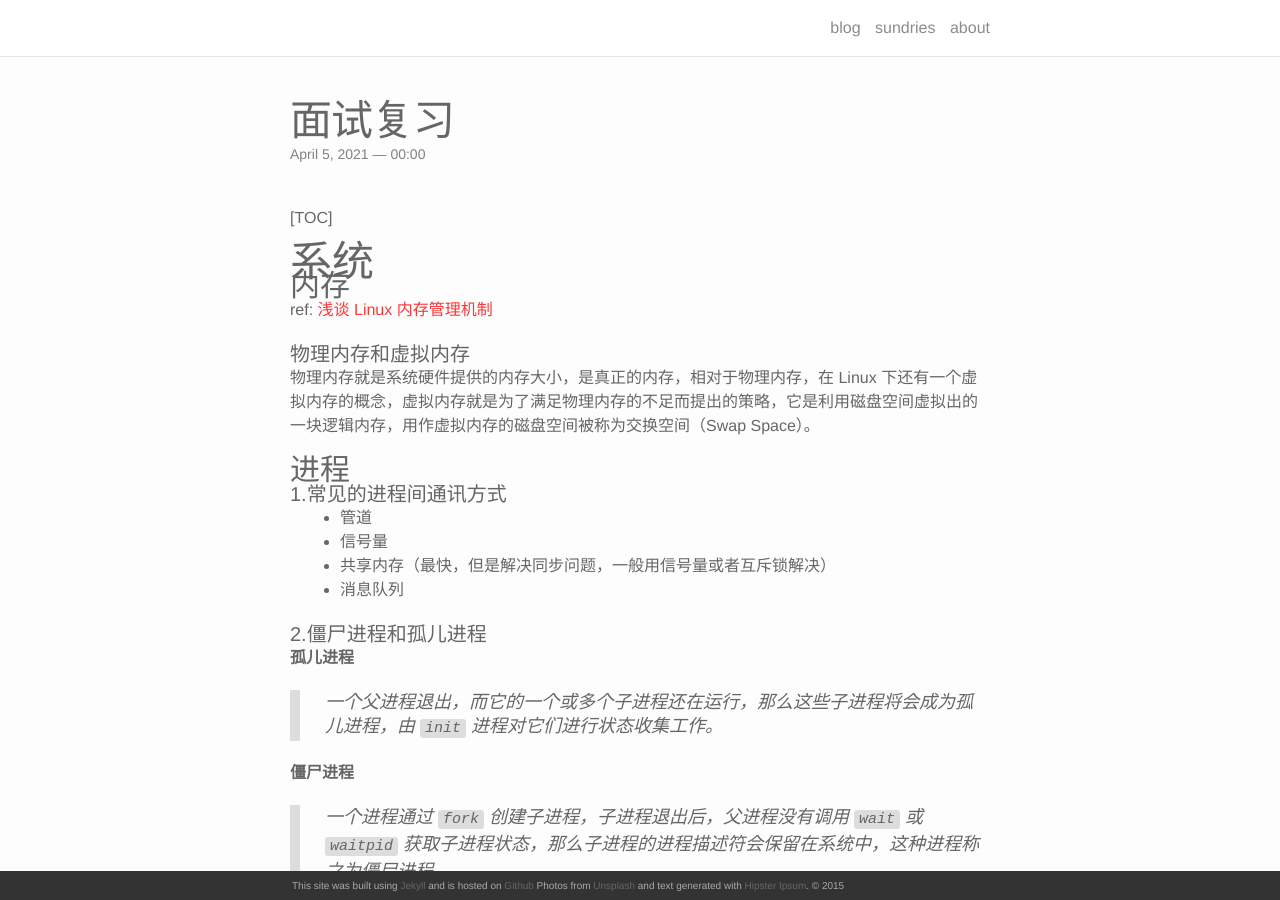
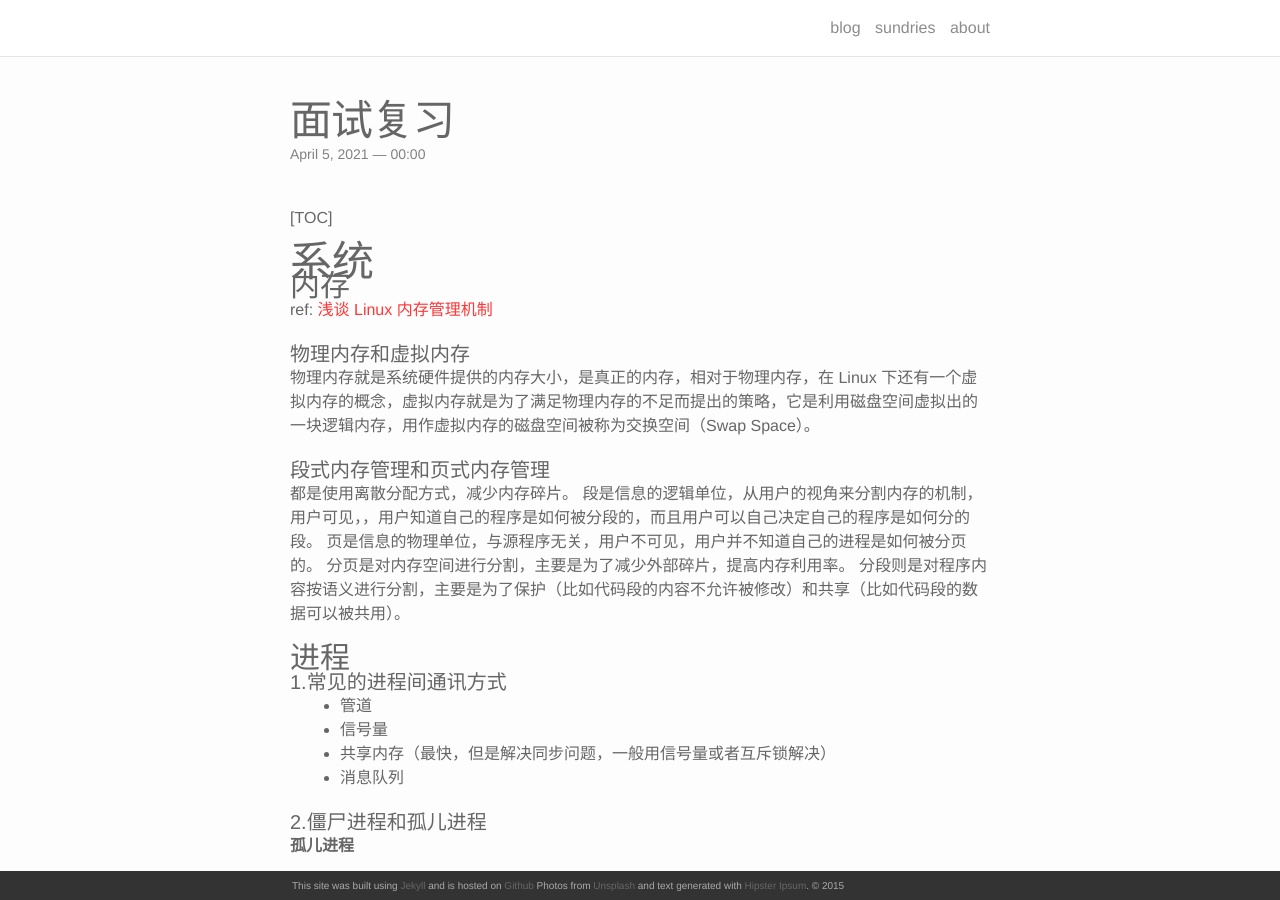
Before and after one commit to akmissxt/blog, a Jekyll site: the page built from _posts/2021-04-05-面试复习.markdown, in a window 1280 px wide and 900 px high. Built offline with Jekyll 4.4.1, drawn with Linux system fonts in a browser that asks for light colours; nearby versions of some CDN libraries; our own code applies the rules of GitHub Pages for plain Markdown files.

Commit message:
update(面试复习): 段式内存管理和页式内存管理

```diff
--- a/_posts/2021-04-05-面试复习.markdown
+++ b/_posts/2021-04-05-面试复习.markdown
@@ -7,6 +7,13 @@ ref: [浅谈 Linux 内存管理机制](https://linuxeye.com/Linux/1932.html)
 
 #### 物理内存和虚拟内存
 物理内存就是系统硬件提供的内存大小，是真正的内存，相对于物理内存，在 Linux 下还有一个虚拟内存的概念，虚拟内存就是为了满足物理内存的不足而提出的策略，它是利用磁盘空间虚拟出的一块逻辑内存，用作虚拟内存的磁盘空间被称为交换空间（Swap Space）。
+
+#### 段式内存管理和页式内存管理
+都是使用离散分配方式，减少内存碎片。
+段是信息的逻辑单位，从用户的视角来分割内存的机制，用户可见，，用户知道自己的程序是如何被分段的，而且用户可以自己决定自己的程序是如何分的段。
+页是信息的物理单位，与源程序无关，用户不可见，用户并不知道自己的进程是如何被分页的。
+分页是对内存空间进行分割，主要是为了减少外部碎片，提高内存利用率。
+分段则是对程序内容按语义进行分割，主要是为了保护（比如代码段的内容不允许被修改）和共享（比如代码段的数据可以被共用）。
 
 
 ### 进程
```
